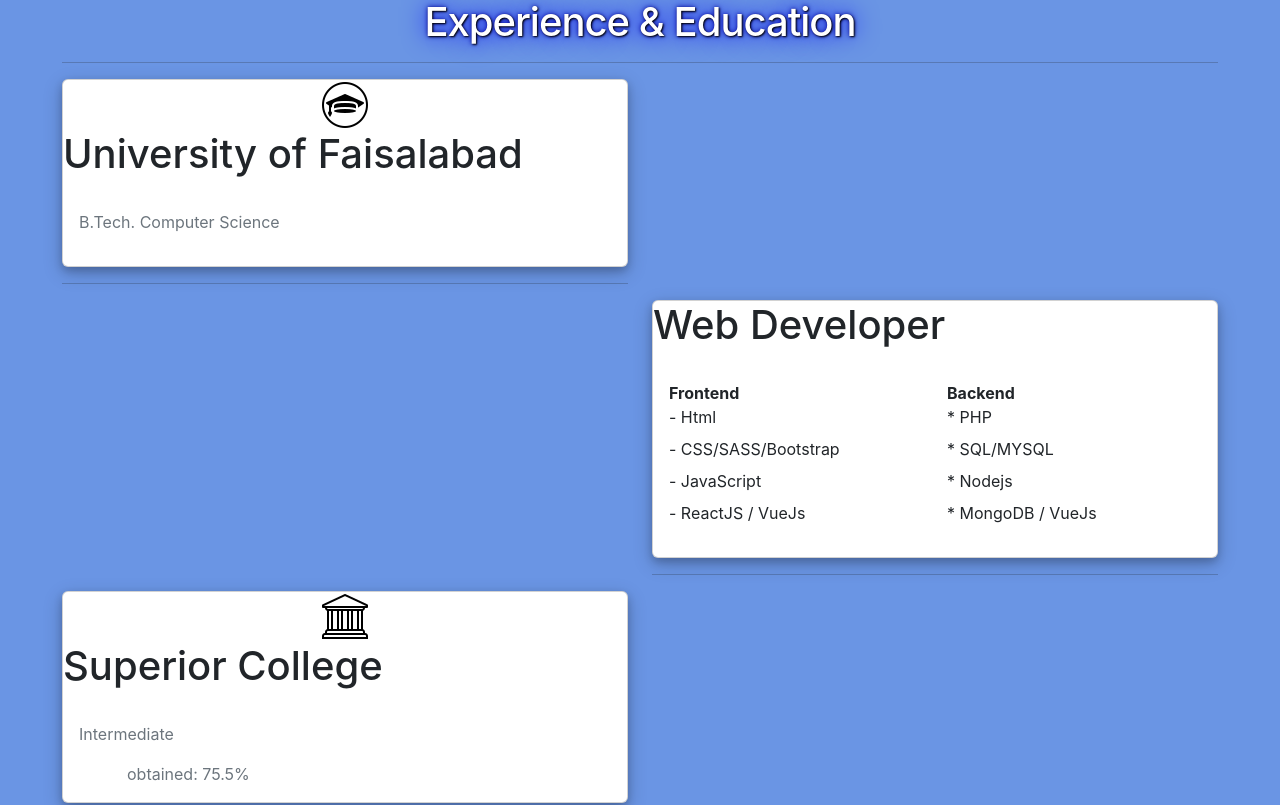
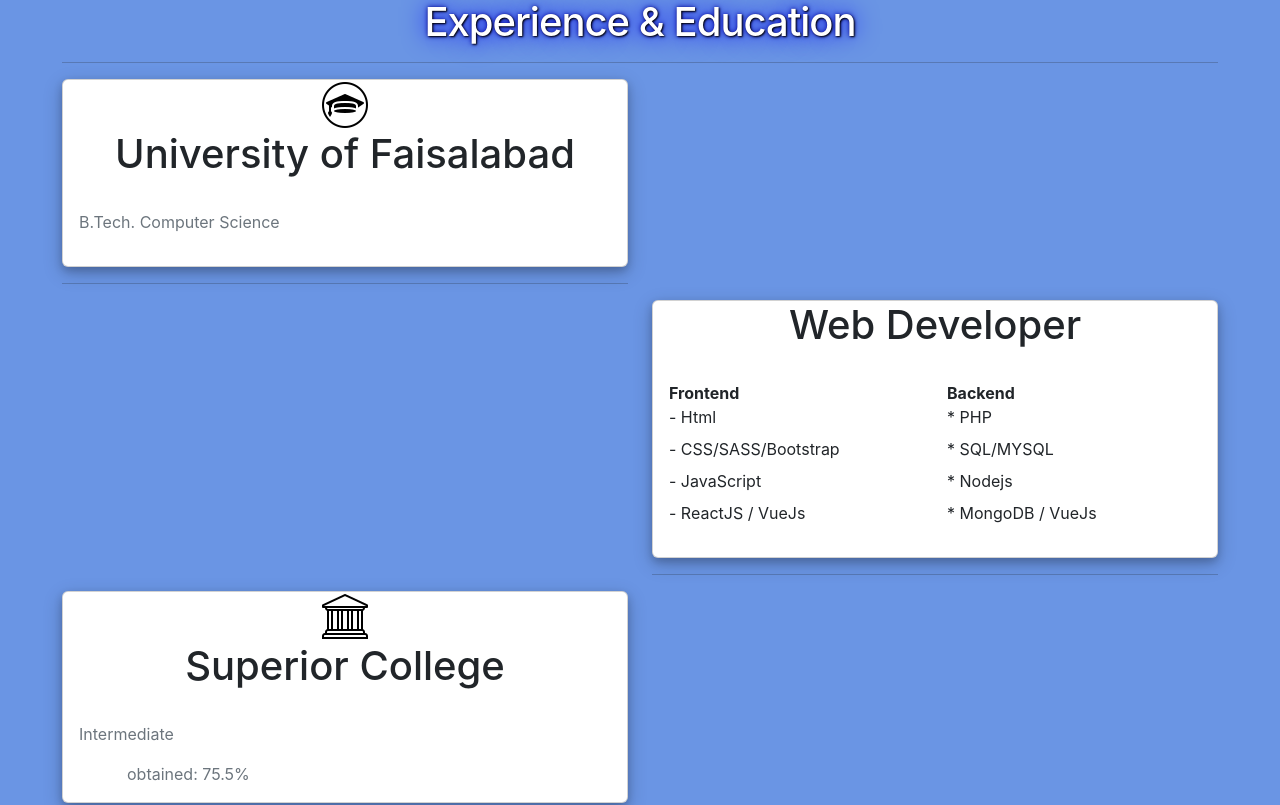
Before and after one commit to shAizi-Dev/portfolio, a React (Create React App) app: page / in a window 1280 px wide. Shown: the part 1120-1925 px from the top of the page. Built offline with nearby package versions, Linux system fonts and the light colour scheme.

Commit message:
commit changes

```diff
--- a/src/App.css
+++ b/src/App.css
@@ -215,6 +215,9 @@ word-wrap: break-word;
 color: #fff;
 text-shadow: 1px 1px 2px black, 0 0 25px blue, 0 0 5px darkblue;
 }
+.experience .card-title h1{
+  text-align: center;
+}
 
 /* ======== media quries for experience =========== */
 @media (max-width:768px) {
```
